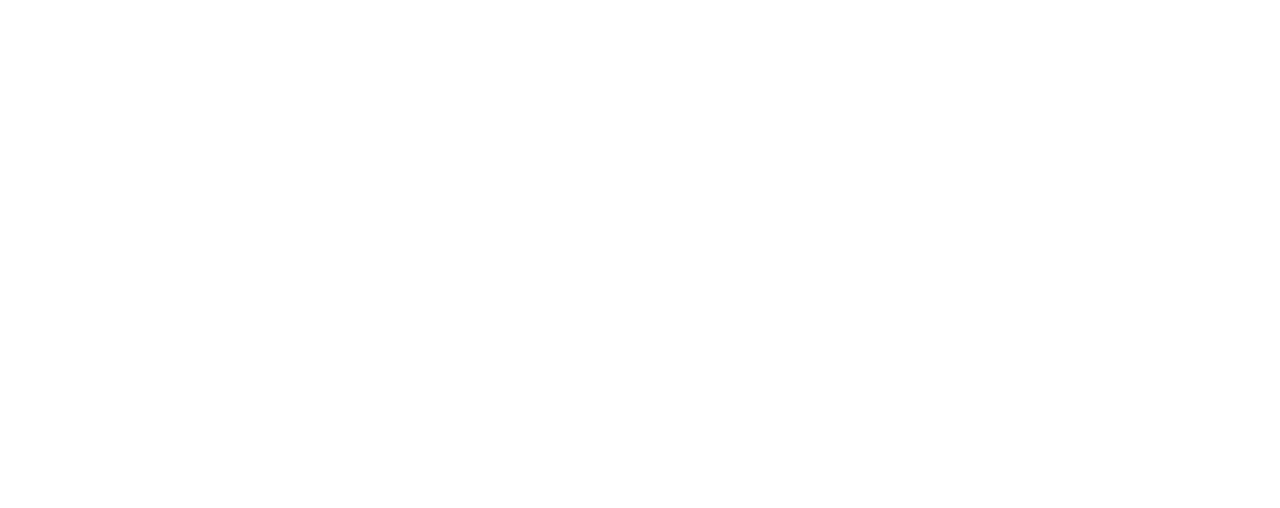
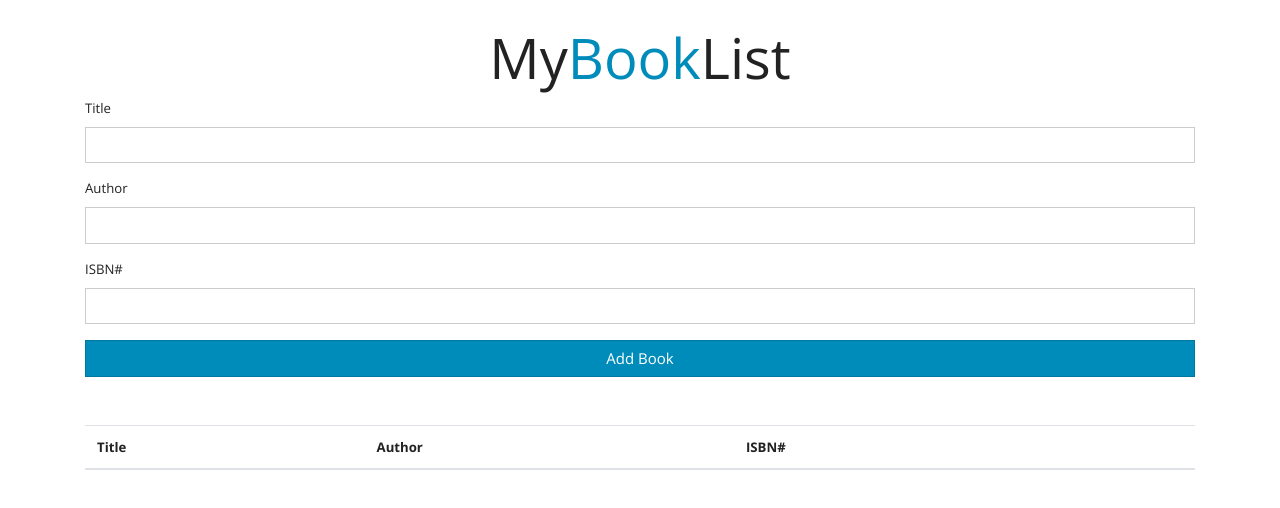
Before and after one commit to shashwatmrsn3/Vanilla-JS-Book-List-App, a plain HTML site: page index.html in a window 1280 px wide. Drawn offline with nearby package versions, Linux system fonts and the light colour scheme.

Commit message:
created ui

```diff
--- a/index.html
+++ b/index.html
@@ -1,11 +1,36 @@
-<!DOCTYPE html>
 <html>
 <head>
-	<script src="app.js"/>
-	<link rel="stylesheet" href="style.css"/>
-	<title></title>
+	<link rel='stylesheet' href="https://bootswatch.com/4/yeti/bootstrap.min.css"/>
 </head>
-<body>
-
-</body>
+<div class="container mt-4">
+    <h1 class="display-4 text-center">
+      <i class="fas fa-book-open text-primary"></i> My<span class="text-primary">Book</span>List</h1>
+      <form id="book-form">
+        <div class="form-group">
+          <label for="title">Title</label>
+          <input type="text" id="title" class="form-control">
+        </div>
+        <div class="form-group">
+          <label for="author">Author</label>
+          <input type="text" id="author" class="form-control">
+        </div>
+        <div class="form-group">
+          <label for="isbn">ISBN#</label>
+          <input type="text" id="isbn" class="form-control">
+        </div>
+        <input type="submit" value="Add Book" class="btn btn-primary btn-block">
+      </form>
+      <table class="table table-striped mt-5">
+        <thead>
+          <tr>
+            <th>Title</th>
+            <th>Author</th>
+            <th>ISBN#</th>
+            <th></th>
+          </tr>
+        </thead>
+        <tbody id="book-list"></tbody>
+      </table>
+  </div>
+  <script src="app.js"></script>
 </html>
```
